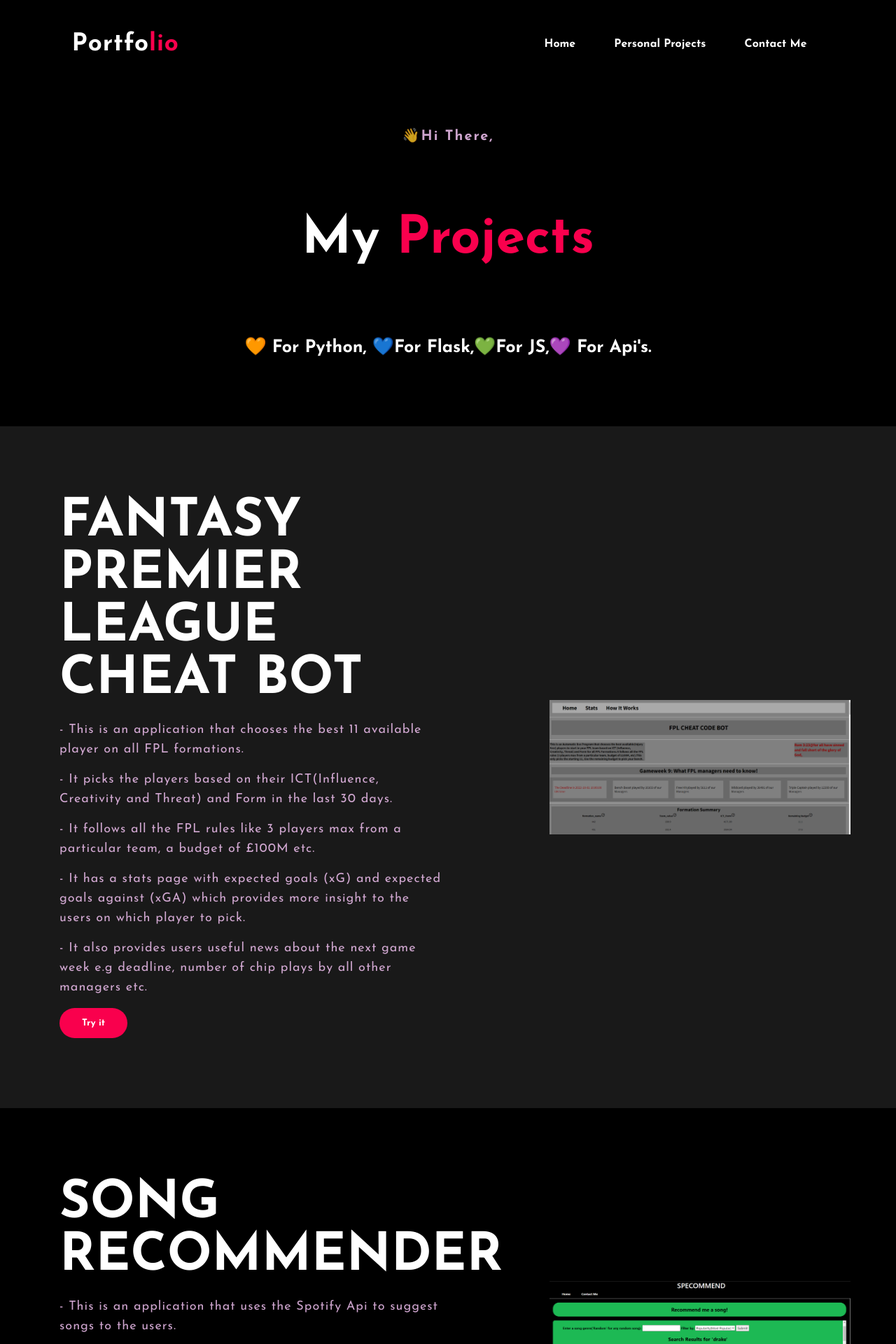
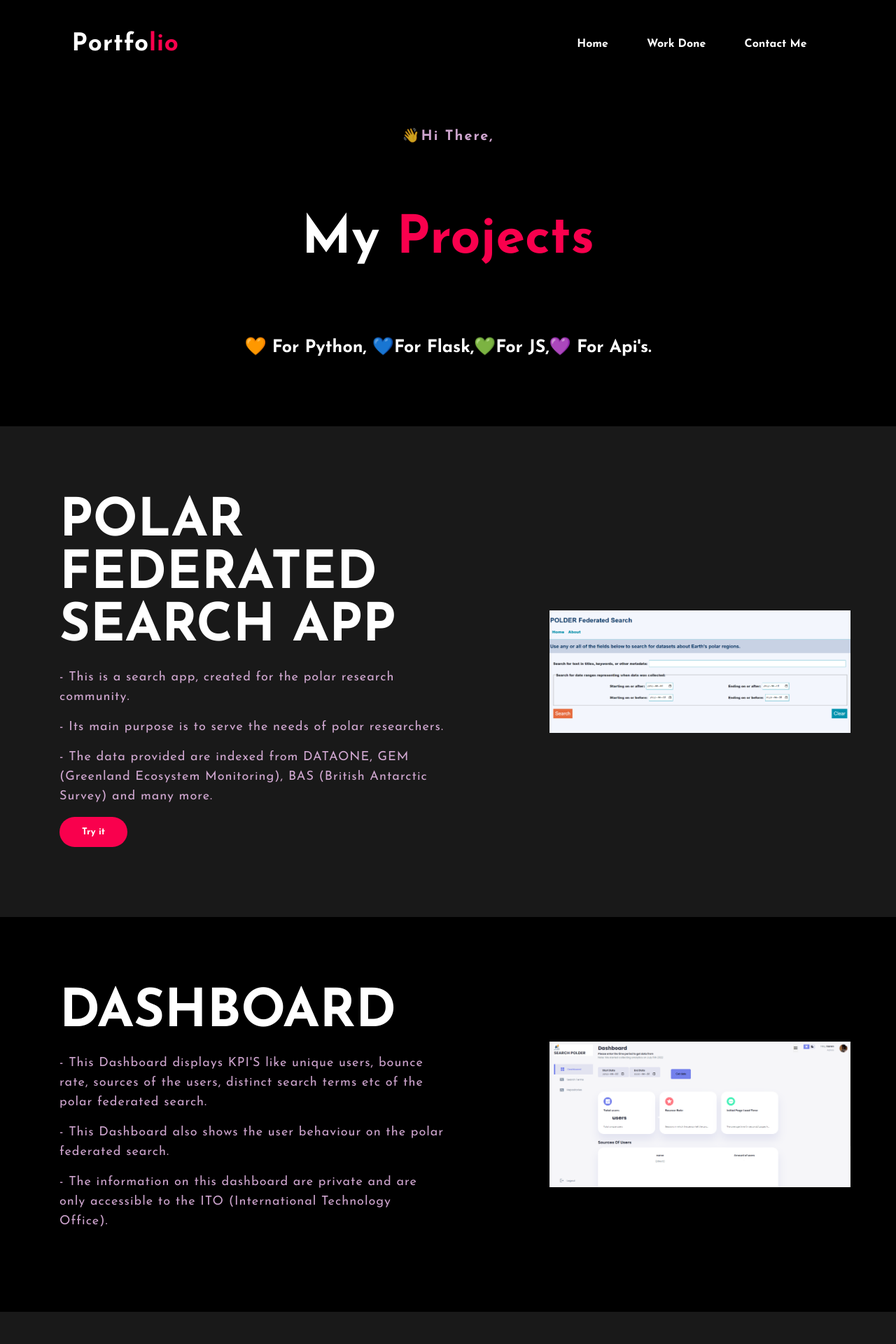
Before and after one commit to yemoski/portfolio, a Flask app: page /projects in a window 1280 px wide. Shown: the top 1920 px of the page at 70% size. Run offline with Flask 2, Linux system fonts and the light colour scheme.

Commit message:
'propellar'

```diff
--- a/static/css/style.css
+++ b/static/css/style.css
@@ -368,6 +368,10 @@ footer p:nth-child(2){
 }
 
 
+.p4{
+	background-color: black;
+}
+
 /****************contact me*******************************/
 .contact-info {
 	display: flex;
--- a/templates/base.html
+++ b/templates/base.html
@@ -26,7 +26,7 @@
 			<h2 class="logo">Portfo<span>lio</span></h2>
 			<ul>
 				<li><a href="{{ url_for('home') }}">Home</a></li>
-				<li><a href="{{ url_for('projects') }}">Personal Projects</a></li>
+				<li><a href="{{ url_for('projects') }}">Work Done</a></li>
 				<!---<li><a href="#">Services and Skills</a></li> ---->
 				<li><a href="{{ url_for('contact') }}">Contact Me</a></li>
 			</ul>
--- a/templates/projects.html
+++ b/templates/projects.html
@@ -17,6 +17,37 @@
 
 
 
+	</div>
+	<div class="project p3">
+
+		<div class="project-text ">
+			<h2>POLAR FEDERATED SEARCH APP</h2>
+			<p>- This is a search app, created for the polar research community. </p>
+			<p>- Its main purpose is to serve the needs of polar researchers. </p>
+			<p>- The data provided are indexed from DATAONE, GEM (Greenland Ecosystem Monitoring), BAS (British Antarctic Survey) and many more.</p>
+
+			<a href="https://search.polder.info/" target="_blank">
+				<button>Try it</button>
+			</a>
+		</div>
+		<img src="{{ url_for('static', filename='/images/pfs.png') }}">
+	</div>
+
+
+	<div class="project p4">
+
+		<div class="project-text ">
+			<h2>DASHBOARD</h2>
+			<p>- This Dashboard displays KPI'S like unique users, bounce rate, sources of the users, distinct search terms etc of the polar federated search. </p>
+			<p>- This Dashboard also shows the user behaviour on the polar federated search. </p>
+			<p>- The information on this dashboard are private and are only accessible to the ITO (International Technology Office). </p>
+
+
+
+
+
+		</div>
+		<img src="{{ url_for('static', filename='/images/dashboard.png') }}">
 	</div>
 
 <div class="projects">
@@ -50,5 +81,7 @@
 		<img src="{{ url_for('static', filename='/images/sr2.png') }}">
 	</div>
 
+
+
 </div>
 {% endblock %}
```
Also changed, not shown: static/images/dashboard.png (added), static/images/fpl.png, static/images/pfs.png (added).
